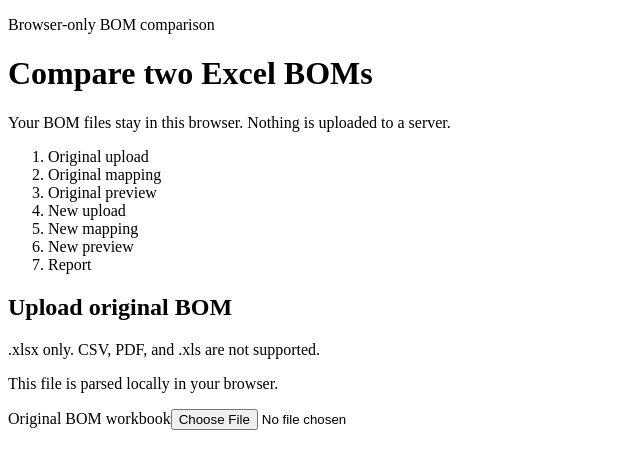
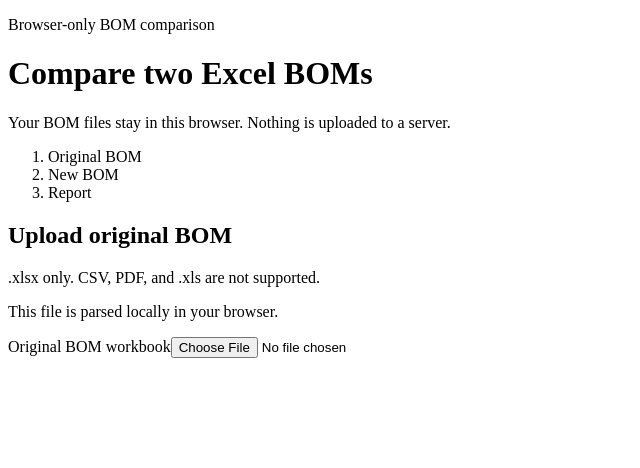
Before and after one commit to csutaria-OpenJar/oss-bom-comparison, a React (Vite) app: page / in a window 1280 px wide. Shown: the top 468 px of the page, without its empty margins (0-640 px from the left). Built offline with nearby package versions, Linux system fonts and the light colour scheme; the HTML template or start-up script is replaced by a standard one.

Commit message:
fix: show full comparison report

```diff
--- a/src/components/ProgressSteps.tsx
+++ b/src/components/ProgressSteps.tsx
@@ -1,24 +1,37 @@
 const STEPS = [
-  "Original upload",
-  "Original mapping",
-  "Original preview",
-  "New upload",
-  "New mapping",
-  "New preview",
-  "Report",
+  { label: "Original BOM", start: 0, end: 2, total: 3 },
+  { label: "New BOM", start: 3, end: 5, total: 3 },
+  { label: "Report", start: 6, end: 6, total: 1 },
 ];
 
 export function ProgressSteps({ current }: { current: number }) {
   return (
     <nav aria-label="Comparison workflow">
       <ol className="wizard-steps">
-        {STEPS.map((step, index) => (
-          <li key={step}>
-            <span aria-current={index === current ? "step" : undefined} className={index === current ? "active" : ""}>
-              {step}
-            </span>
-          </li>
-        ))}
+        {STEPS.map((step) => {
+          const isActive = current >= step.start && current <= step.end;
+          const completed = Math.min(step.total, Math.max(0, current - step.start + 1));
+
+          return (
+            <li key={step.label}>
+              <span aria-current={isActive ? "step" : undefined} className={isActive ? "active" : ""}>
+                {step.label}
+                <span
+                  aria-label={`${step.label} progress ${completed} of ${step.total}`}
+                  className="wizard-step-progress"
+                >
+                  {Array.from({ length: step.total }, (_, index) => (
+                    <span
+                      aria-hidden="true"
+                      className={index < completed ? "complete" : ""}
+                      key={`${step.label}-${index}`}
+                    />
+                  ))}
+                </span>
+              </span>
+            </li>
+          );
+        })}
       </ol>
     </nav>
   );
--- a/src/components/ReportStep.tsx
+++ b/src/components/ReportStep.tsx
@@ -213,7 +213,7 @@
                 <td colSpan={8}>No matched rows to annotate.</td>
               </tr>
             ) : (
-              result.matchedRows.slice(0, 100).map((line, index) => (
+              result.matchedRows.map((line, index) => (
                 <tr key={`${line.matchValue}-${index}`}>
                   <td>{line.original.line_item}</td>
                   <td>{line.next.line_item}</td>
@@ -247,9 +247,6 @@
           </tbody>
         </table>
       </div>
-      {result.matchedRows.length > 100 && (
-        <p className="muted">Showing first 100 matched rows. Download the Excel report for all rows.</p>
-      )}
     </>
   );
 }
@@ -381,7 +378,7 @@
                 <td colSpan={8}>No rows in this section.</td>
               </tr>
             ) : (
-              rows.slice(0, 100).map((row, index) => (
+              rows.map((row, index) => (
                 <tr className={tone ? `row-${tone}` : ""} key={`${row.line_item}-${row.internal_part_number}-${index}`}>
                   <td>{row.line_item}</td>
                   <td>{row.internal_part_number}</td>
@@ -397,7 +394,6 @@
           </tbody>
         </table>
       </div>
-      {rows.length > 100 && <p className="muted">Showing first 100 rows. Download the Excel report for all rows.</p>}
     </>
   );
 }
--- a/src/styles.css
+++ b/src/styles.css
@@ -152,7 +152,7 @@
 .wizard-steps {
   display: grid;
   gap: 8px;
-  grid-template-columns: repeat(7, minmax(110px, 1fr));
+  grid-template-columns: repeat(3, minmax(160px, 1fr));
   list-style: none;
   margin: 0 0 18px;
   overflow-x: auto;
@@ -168,7 +168,7 @@
   display: block;
   font-size: 13px;
   font-weight: 750;
-  min-height: 40px;
+  min-height: 52px;
   padding: 9px 10px;
   text-align: center;
   white-space: nowrap;
@@ -178,6 +178,34 @@
   background: var(--accent);
   border-color: var(--accent);
   color: #ffffff;
+}
+
+.wizard-step-progress {
+  display: grid;
+  gap: 5px;
+  grid-auto-columns: 1fr;
+  grid-auto-flow: column;
+  margin-top: 8px;
+}
+
+.wizard-step-progress span {
+  background: #e9ede8;
+  border: 0;
+  border-radius: 999px;
+  min-height: 5px;
+  padding: 0;
+}
+
+.wizard-step-progress .complete {
+  background: var(--accent-soft);
+}
+
+.wizard-steps .active .wizard-step-progress span {
+  background: rgb(255 255 255 / 35%);
+}
+
+.wizard-steps .active .wizard-step-progress .complete {
+  background: #ffffff;
 }
 
 .form-grid {
```
Also changed, not shown: 2 other files (tests, documents, lock files or other folders).
